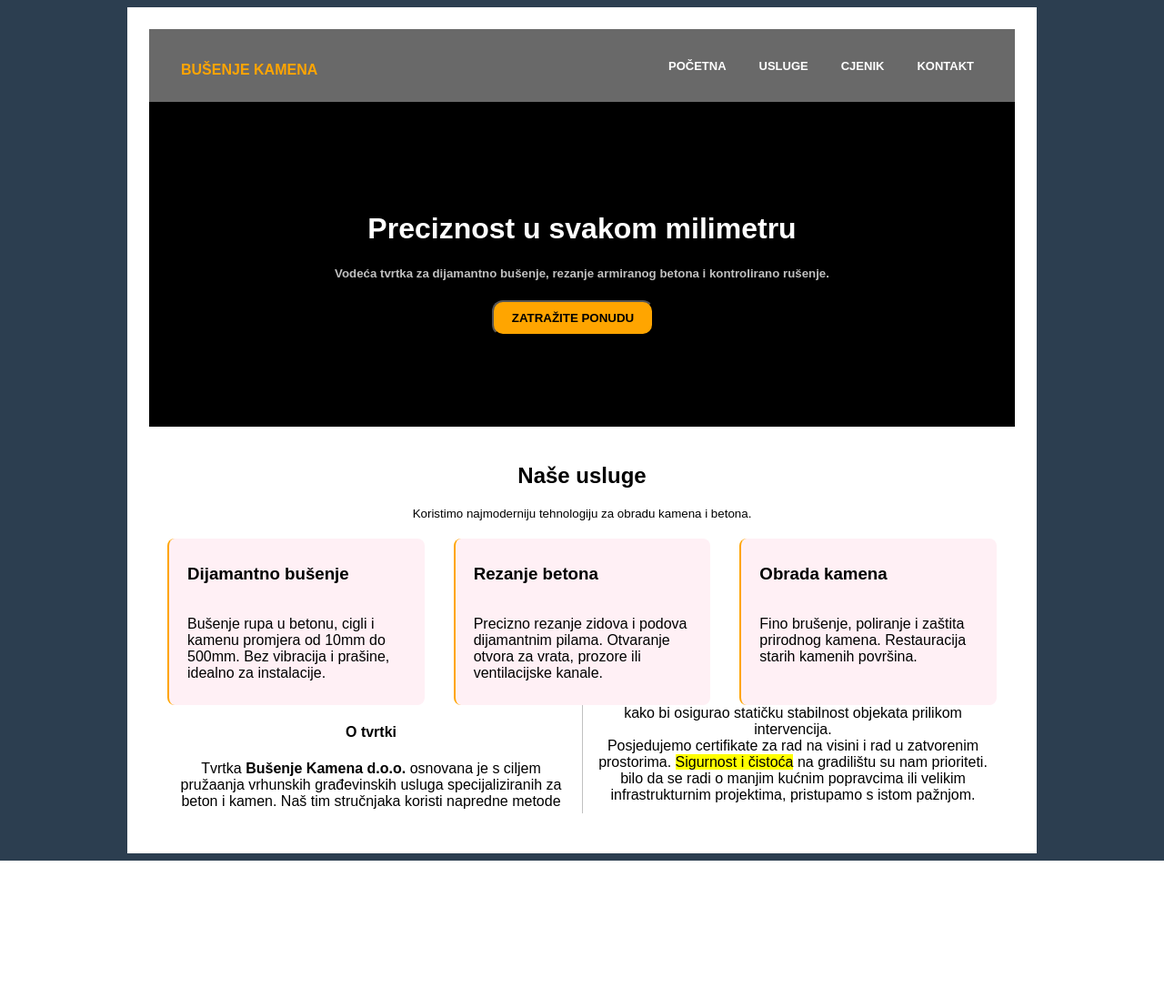
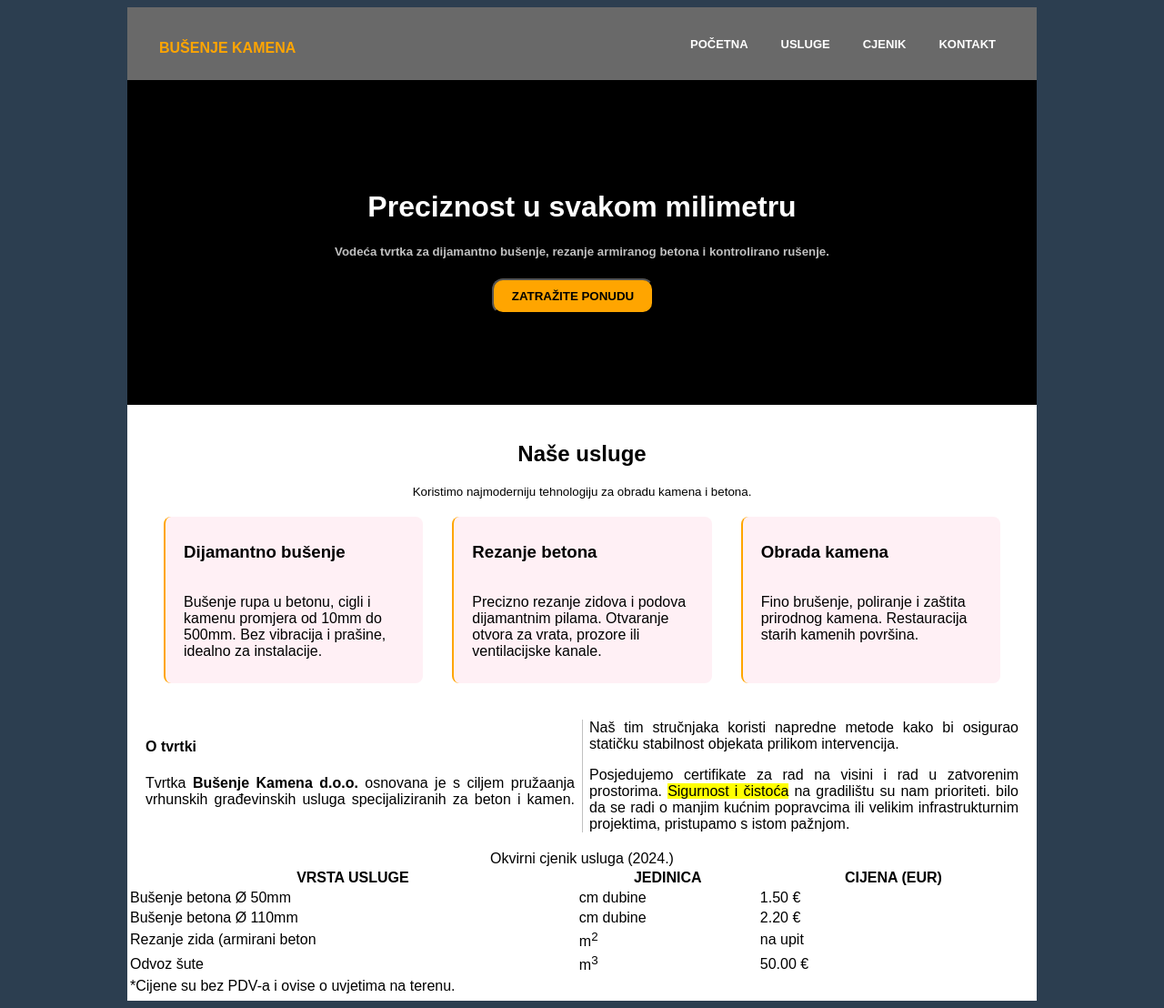
Before and after one commit to Tankred031/Revisited-FD1, a PHP site: page / in a window 1280 px wide. Shown: the whole page at 91% size. Before the commit the page ends 946 px from the top, so only its background shows below. Run offline with PHP 8.4, Linux system fonts and the light colour scheme.

Commit message:
vjezba07 2 dio

```diff
--- a/008VJEZBE FD1/vjezba07/index.html
+++ b/008VJEZBE FD1/vjezba07/index.html
@@ -62,18 +62,76 @@
                 <p>Fino brušenje, poliranje i zaštita prirodnog kamena. Restauracija starih kamenih površina.</p>
             </div>
         </div>
-
+        </div>
 
         <div class="columns">
         <h4>O tvrtki</h4>
 
-        <p>Tvrtka <b>Bušenje Kamena d.o.o.</b> osnovana je s ciljem pružaanja vrhunskih građevinskih usluga specijaliziranih za beton i kamen. Naš tim stručnjaka koristi napredne metode kako bi osigurao statičku stabilnost objekata prilikom intervencija.
-        <br>
-        Posjedujemo certifikate za rad na visini i rad u zatvorenim prostorima. <mark>Sigurnost i čistoća</mark> na gradilištu su nam prioriteti. bilo da se radi o manjim kućnim popravcima ili velikim infrastrukturnim projektima, pristupamo s istom pažnjom.</p>
+        <p>Tvrtka <b>Bušenje Kamena d.o.o.</b> osnovana je s ciljem pružaanja vrhunskih građevinskih usluga specijaliziranih za beton i kamen. Naš tim stručnjaka koristi napredne metode kako bi osigurao statičku stabilnost objekata prilikom intervencija.</p>
+
+        <p>Posjedujemo certifikate za rad na visini i rad u zatvorenim prostorima. <mark>Sigurnost i čistoća</mark> na gradilištu su nam prioriteti. bilo da se radi o manjim kućnim popravcima ili velikim infrastrukturnim projektima, pristupamo s istom pažnjom.</p>
         </div>
 
+    <table>
+        <caption>Okvirni cjenik usluga (2024.)</caption>
+            <colgroup>
+                    <col style="width: 50%;">
+                    <col style="width: 20%;">
+                    <col style="width: 30%;">
+            </colgroup>
 
-        </div>
+        <thead>
+            <tr>
+                <th>VRSTA USLUGE</th>
+                <th>JEDINICA</th>
+                <th>CIJENA (EUR)</th>
+            </tr>
+        </thead>
+
+        <tbody>
+            <tr>
+                <td>Bušenje betona &Oslash; 50mm</td>
+                <td>cm dubine</td>
+                <td>1.50 €</td>
+            </tr>
+            <tr>
+                <td>Bušenje betona &Oslash; 110mm</td>
+                <td>cm dubine</td>
+                <td>2.20 €</td>
+            </tr>
+            <tr>
+                <td>Rezanje zida (armirani beton</td>
+                <td>m<sup>2</sup></td>
+                <td>na upit</td>
+            </tr>
+            <tr>
+                <td>Odvoz šute</td>
+                <td>m<sup>3</sup></td>
+                <td>50.00 €</td>
+            </tr>
+            <tr>
+                <td colspan="3">*Cijene su bez PDV-a i ovise o uvjetima na terenu.</td>
+                <td></td>
+                <td></td>
+            </tr>
+            <tr>
+                <td></td>
+
+            </tr>
+        </tbody>
+
+
+
+
+
+
+
+
+
+
+    </table>
+
+
     </div>
 </body>
 </html>
--- a/008VJEZBE FD1/vjezba07/style.css
+++ b/008VJEZBE FD1/vjezba07/style.css
@@ -11,7 +11,7 @@ body {
     min-height: 100vh ;
 
     margin: 0 auto;
-    padding: 24px;
+    /* padding: 24px; */
 
     background-color: white;
     box-sizing: border-box;
@@ -82,7 +82,7 @@ button {
     max-width: 1000px;
     margin: 0 auto;
 
-    padding: 20px;
+    padding: 20px 40px;
     text-align: center;
     color: black;
 }
@@ -117,4 +117,10 @@ button {
 .columns {
     columns: 2;
     column-rule: 1px solid silver;
+    padding: 20px ;
+    text-align: justify;
 }
+
+table {
+
+}
```
